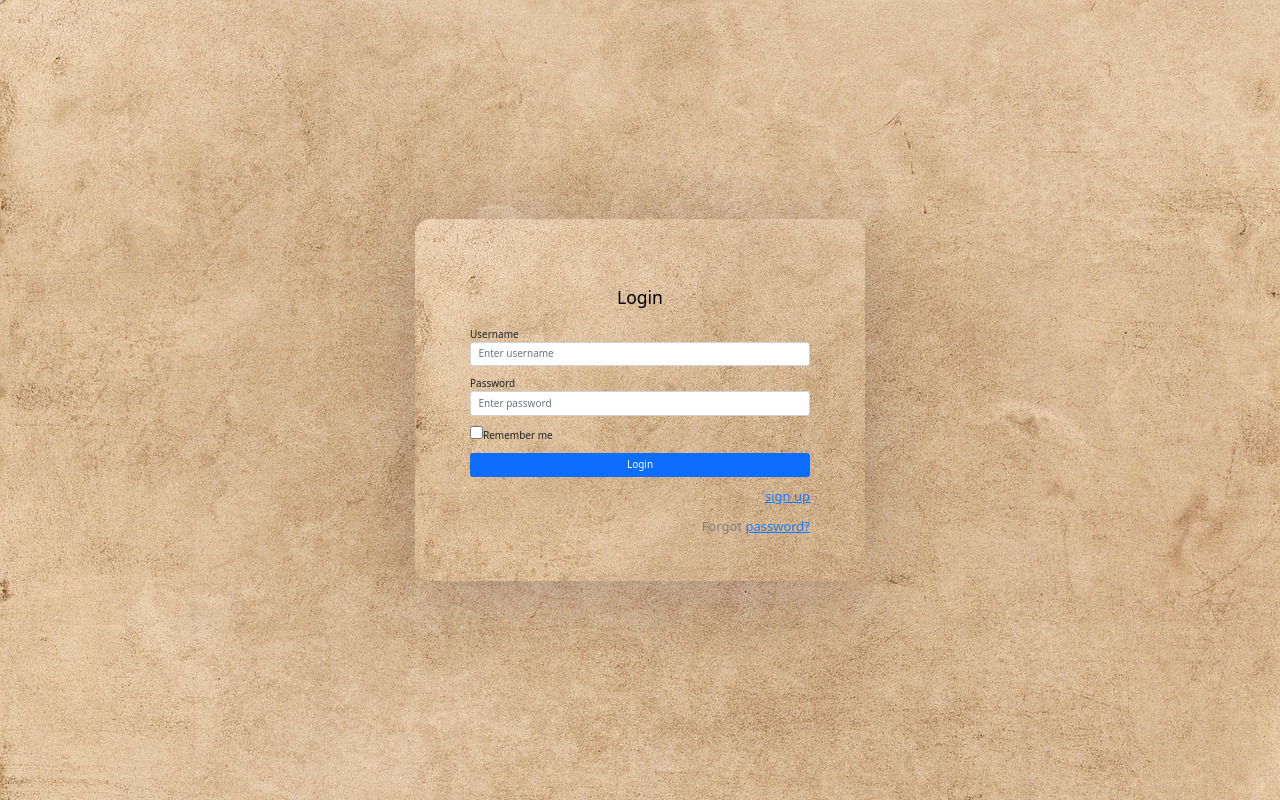
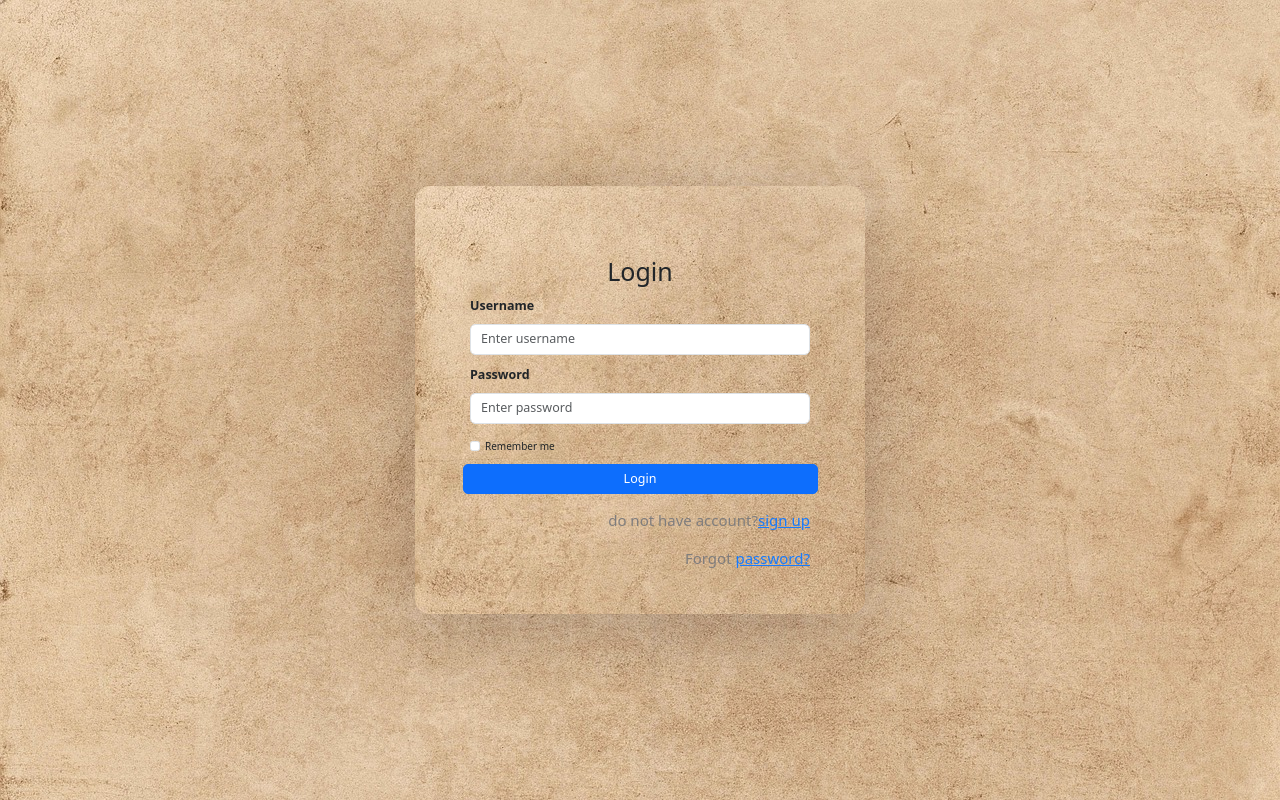
Before and after one commit to SenCheng98/Pet-Cabin, a React (Create React App) app in the folder frontend/: page /login in a window 1280 px wide. Built offline with nearby package versions, Linux system fonts and the light colour scheme.

Commit message:
added bootstrap

```diff
--- a/frontend/package.json
+++ b/frontend/package.json
@@ -7,12 +7,13 @@
     "@testing-library/jest-dom": "^5.17.0",
     "@testing-library/react": "^13.4.0",
     "@testing-library/user-event": "^13.5.0",
+    "bootstrap": "^5.3.1",
     "react": "^18.2.0",
+    "react-bootstrap": "^2.8.0",
     "react-dom": "^18.2.0",
     "react-router-dom": "^6.14.2",
     "react-scripts": "5.0.1",
-    "web-vitals": "^2.1.4",
-    "bootstrap": "^5.1.3"
+    "web-vitals": "^2.1.4"
   },
   "scripts": {
     "start": "react-scripts start",
@@ -20,7 +21,6 @@
     "test": "react-scripts test",
     "eject": "react-scripts eject"
   },
-
   "eslintConfig": {
     "extends": [
       "react-app",
--- a/frontend/src/Components/Login/index.js
+++ b/frontend/src/Components/Login/index.js
@@ -5,6 +5,7 @@ import './login.css';
 import '../../newCSS/app.css'
 import '../../../node_modules/bootstrap/dist/css/bootstrap.min.css';
 import ajaxService from "../../service/fetchService";
+import { Button, Col, Form, Row } from "react-bootstrap";
 
 const Login = () => {
 
@@ -56,58 +57,64 @@ const Login = () => {
 
         <div className="auth-wrapper">
             <div className="auth-inner">
-                <form>
-                    <h3>Login</h3>
+                <Form>
+                <div style={{display: 'flex',  justifyContent:'center', alignItems:'center'}}>
+                    <h1> Login </h1>
+                </div>
 
-                    <div className="mb-3">
-                        <label>Username</label>
-                        <input
-                        id="username"
-                        type="username"
-                        value={username}
-                        className="form-control"
-                        placeholder="Enter username"
-                        onChange={(event) => setUsername(event.target.value)}/>
+                    <Form.Group>
+                        <Form.Label className="col-form-label-lg  mb-1  fw-bold">Username</Form.Label>
+                        <Form.Control
+                            type="username"
+                            placeholder="Enter username"
+                            size="lg"
+                            className="mb-2"
 
-                    </div>
+                            value={username}
+                            onChange={(event) => setUsername(event.target.value)}/>
+                    </Form.Group>
 
-                    <div className="mb-3">
-                        <label htmlFor="password">Password</label>
-                        <input
-                        id ="password"
-                        type="password"
-                        value={password}
-                        className="form-control"
-                        placeholder="Enter password"
-                        onChange={(event) => setPassword(event.target.value)}/>
+                    <Form.Group>
+                        <Form.Label className="col-form-label-lg  mb-1  fw-bold">Password</Form.Label>
+                        <Form.Control
+                            type="password"
+                            placeholder="Enter password"
+                            size="lg"
+                            className="mb-4"
+                            value={password}
+                            onChange={(event) => setPassword(event.target.value)}/>
+                    </Form.Group>
 
-                    </div>
+                    <Form.Group className="mb-3">
+                        {['checkbox'].map((type) => (
+                            <div key={`default-${type}`}>
+                                <Form.Check // prettier-ignore
+                                    type={type}
+                                    id={`default-${type}`}
+                                    label="Remember me"
+                                />
+                            </div>
+                        ))}
+                    </Form.Group>
 
-                    <div className="mb-3">
-                        <div className="custom-control custom-checkbox">
-                        <input
-                            type="checkbox"
-                            className="custom-control-input"
-                            id="customCheck1"
-                        />
-                        <label className="custom-control-label" htmlFor="customCheck1">
-                            Remember me
-                        </label>
-                        </div>
-                    </div>
+                    <Row >
+                        <Button
+                            as="input"
+                            value="Login"
+                            variant = "primary"
+                            size="lg"
+                            onClick={() => sendLoginReq()}
+                            >
+                        </Button>
+                    </Row>
 
-                    <div className="d-grid">
-                        <button id ="submit" type="button" onClick={() => sendLoginReq()} className="btn btn-primary">
-                            Login
-                        </button>
-                    </div>
-                    <p className="forgot-password text-right">
+                    <p className="forgot-password text-right">do not have account?
                         <a href="signup">sign up </a>
                     </p>
                     <p className="forgot-password text-right">
                         Forgot <a href="#">password?</a>
                     </p>
-                </form>
+                </Form>
             </div>
         </div>
 
--- a/frontend/src/Components/Login/login.css
+++ b/frontend/src/Components/Login/login.css
@@ -75,8 +75,8 @@ html,
 .forgot-password,
 .forgot-password a {
   text-align: right;
-  font-size: 13px;
-  padding-top: 10px;
+  font-size: 15px;
+  padding-top: 15px;
   color: #7f7d7d;
   margin: 0;
 }
```
Also changed, not shown: 1 other file (tests, documents, lock files or other folders).
